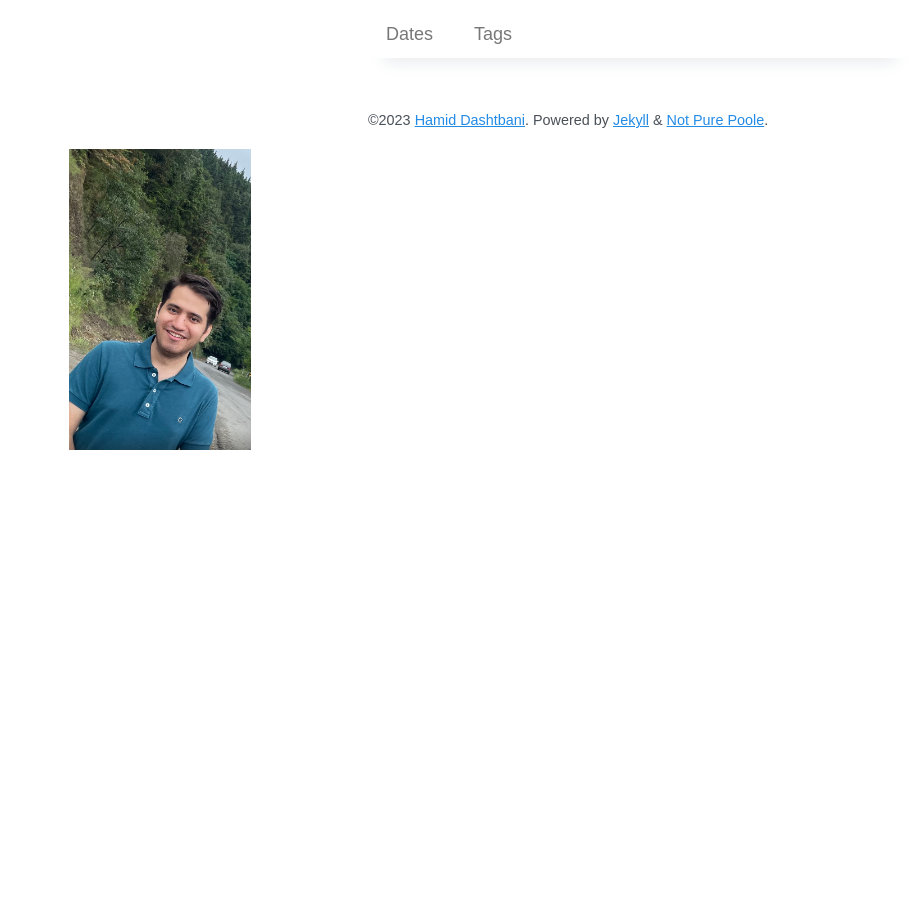
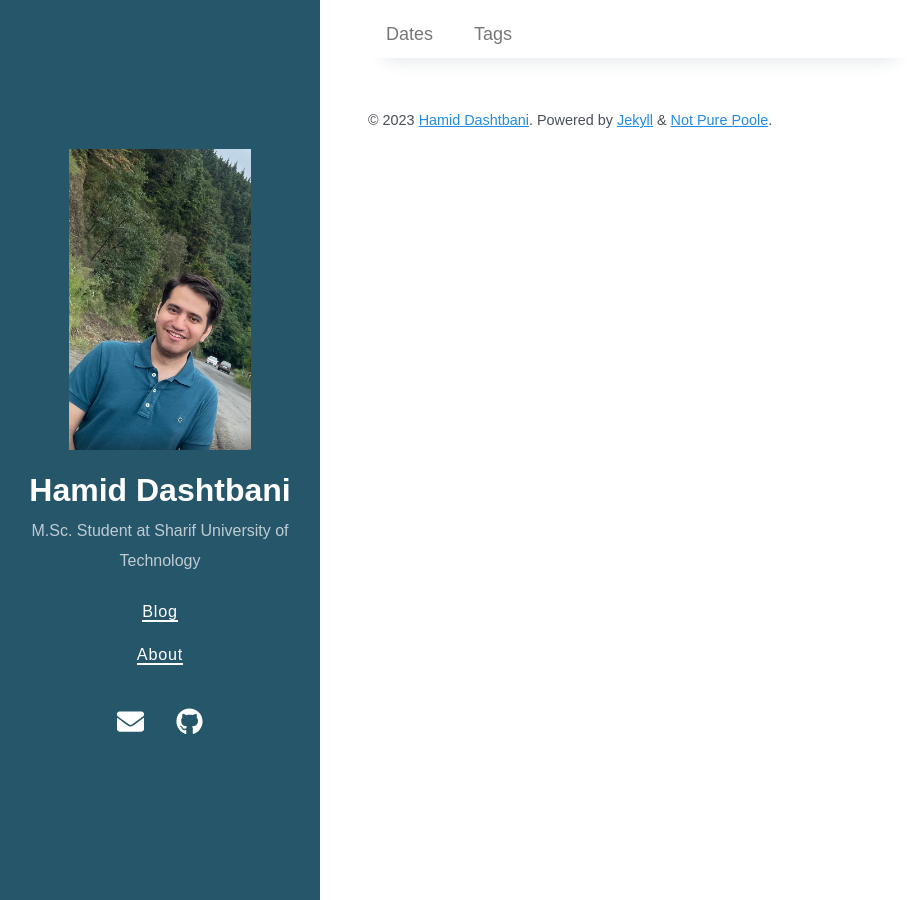
Before and after one commit to HamidDasht/hamiddasht.github.io, a Jekyll site: the page built from index.html, in a window 1280 px wide. Shown: the whole page, without its empty margins (0-916 px from the left). Built offline with Jekyll 4.4.1, drawn with Linux system fonts in a browser that asks for light colours; nearby versions of some CDN libraries; the list of posts is cut into pages by our own code.

Commit message:
initial commit

```diff
--- a/_includes/content.html
+++ b/_includes/content.html
@@ -11,7 +11,7 @@
     {%- assign year_string = year_from | append: '&nbsp;' | append: '-' | append: '&nbsp;' | append: year_to -%}
   {%- endif -%}
   <small>
-    &copy;2023 {% if site.author %}<a href="{{ site.author.url }}">{{ site.author.name }}</a>{% endif %}.
+    &copy; 2023 {% if site.author %}<a href="{{ site.author.url }}">{{ site.author.name }}</a>{% endif %}.
     Powered by <a href="https://jekyllrb.com/">Jekyll</a> & <a href="https://github.com/vszhub/not-pure-poole">Not Pure Poole</a>.
   </small>
 </footer>
--- a/_layouts/default.html
+++ b/_layouts/default.html
@@ -18,7 +18,7 @@
       {%- if page.cover_image -%}
         {%- assign cover_image     = page.cover_image -%}
       {%- endif -%}
-      <div class="sidebar-left pure-u-1 pure-u-md-1-4" style="background-color: rbg(38,86,106); color: {{ cover_color}}; {% if cover_image %}background-image: None;{% endif %}">
+      <div class="sidebar-left pure-u-1 pure-u-md-1-4" style="background-color: rgb(38,86,106); color: {{ cover_color}}; {% if cover_image %}background-image: None;{% endif %}">
         {%- include sidebar-left.html -%}
       </div>
 
```
